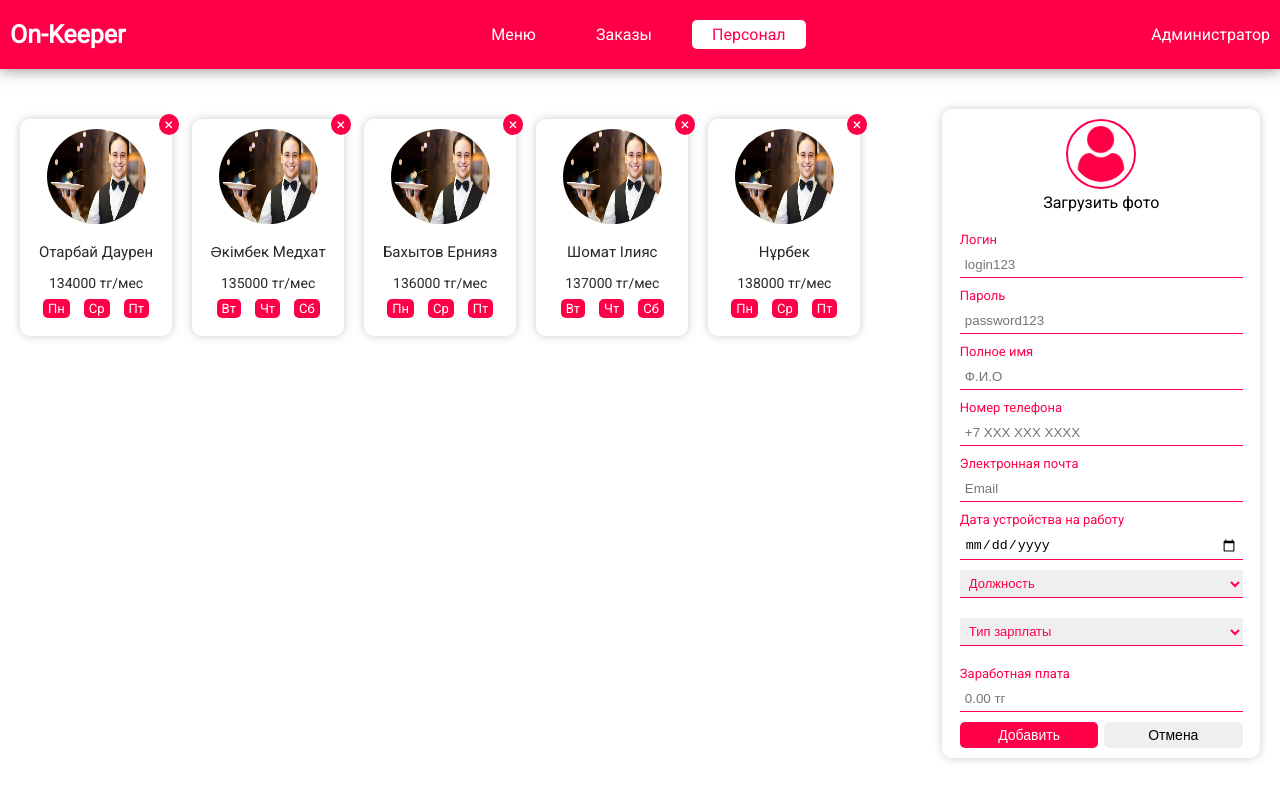
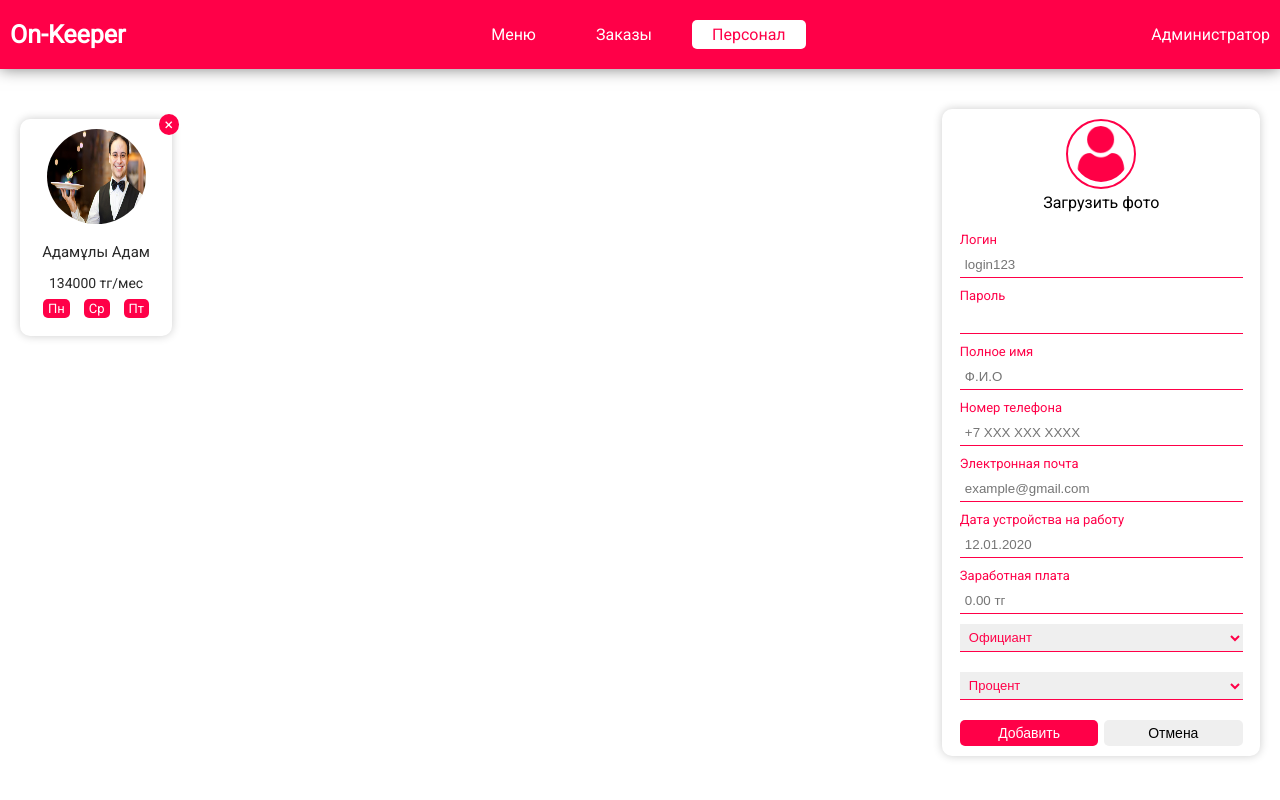
Before and after one commit to Medkhat/onkeeper, a React (Create React App) app: page /personal in a window 1280 px wide. Built offline with nearby package versions, Linux system fonts and the light colour scheme.

Commit message:
Onkeeper App 12.01.2020 5:21

```diff
--- a/src/components/personal/Personal.module.css
+++ b/src/components/personal/Personal.module.css
@@ -35,6 +35,7 @@
 }
 .link {
   text-decoration: none;
+  cursor: pointer;
 }
 .name, .salary{
   color: #292929;
--- a/src/components/personal/PersonalForm.jsx
+++ b/src/components/personal/PersonalForm.jsx
@@ -7,7 +7,13 @@ const FormInputs = (props) => {
     <div className={p.form_input}>
       <label>
         {props.label} <br />
-        <input onChange={props.onchangeEvent} type={props.type} placeholder={props.placeholder} />
+        <input
+          onChange={props.onchangeEvent}
+          type={props.type}
+          placeholder={props.placeholder}
+          data-action={props.dataActionType}
+          value={props.value}
+        />
       </label>
     </div>
   )
@@ -19,19 +25,42 @@ const SelectOption = (props) => {
 
 const PersonalForm = (props) => {
 
-  let onAddNewEmplayee = () => {
-    props.addNewEmplayee()
+  let onAddNewEmployee = () => {
+    props.addNewEmployee()
   }
 
-  let onChangeNameInput = (e) => {
-    let newEmployeeName = e.target.value
-    props.updateNewEmployeeName(newEmployeeName)
+  let onChangeInputs = (e) => {
+    let newEmployeeActionKey = e.target.value
+    let newEmployeeActionType = e.target.dataset.action
+    props.updateNewEmployeeData(newEmployeeActionType, newEmployeeActionKey)
   }
 
-  let onChangeSalaryInput = (e) => {
-    let newEmployeeSalary = e.target.value
-    props.updateNewEmployeeSalary(newEmployeeSalary)
-  }
+  // let onChangeSalaryInput = (e) => {
+  //   let newEmployeeSalary = e.target.value
+  //   props.updateNewEmployeeSalary(newEmployeeSalary)
+  // }
+
+  const inputProps = [
+    { id: 1, type: "text", placeholder: "login123", label: "Логин", onchangeEvent: onChangeInputs, value: "", dataActionType: "UPDATE_NEW_EMPLOYEE_LOGIN" },
+    { id: 2, type: "password", placeholder: "", label: "Пароль", onchangeEvent: onChangeInputs, value: "", dataActionType: "UPDATE_NEW_EMPLOYEE_PASSWORD" },
+    { id: 3, type: "text", placeholder: "Ф.И.О", label: "Полное имя", onchangeEvent: onChangeInputs, value: props.newEmployeeName, dataActionType: "UPDATE_NEW_EMPLOYEE_NAME" },
+    { id: 4, type: "text", placeholder: "+7 XXX XXX XXXX", label: "Номер телефона", onchangeEvent: onChangeInputs, value: "", dataActionType: "UPDATE_NEW_EMPLOYEE_PHONE" },
+    { id: 5, type: "text", placeholder: "example@gmail.com", label: "Электронная почта", onchangeEvent: onChangeInputs, value: "", dataActionType: "UPDATE_NEW_EMPLOYEE_EMAIL" },
+    { id: 6, type: "text", placeholder: "12.01.2020", label: "Дата устройства на работу", onchangeEvent: onChangeInputs, value: "", dataActionType: "UPDATE_NEW_EMPLOYEE_EMPLOYMENT_DATE" },
+    { id: 7, type: "number", placeholder: "0.00 тг", label: "Заработная плата", onchangeEvent: onChangeInputs, value: props.newEmployeeSalary, dataActionType: "UPDATE_NEW_EMPLOYEE_SALARY" },
+  ]
+
+  let formInputs = inputProps.map(item => {
+    return <FormInputs
+      type={item.type}
+      placeholder={item.placeholder}
+      dataActionType={item.dataActionType}
+      onchangeEvent={item.onchangeEvent}
+      label={item.label}
+      key={item.id}
+      value={item.value}
+    />
+  })
 
   return (
     <div className={p.personal_form}>
@@ -43,27 +72,19 @@ const PersonalForm = (props) => {
             <input type="file" style={{ display: "none" }} />
           </label>
         </div>
-        <FormInputs type="text" placeholder="login123" label="Логин" />
-        <FormInputs type="password" placeholder="password123" label="Пароль" />
-        <FormInputs onchangeEvent={onChangeNameInput} type="text" placeholder="Ф.И.О" label="Полное имя" />
-        <FormInputs type="number" placeholder="+7 XXX XXX XXXX" label="Номер телефона" />
-        <FormInputs type="email" placeholder="Email" label="Электронная почта" />
-        <FormInputs type="date" label="Дата устройства на работу" />
-        <select className={p.form_select} name="person_position" id="">
-          <option selected>Должность</option>
+        {formInputs}
+        <select className={p.form_select} defaultValue="Должность" name="person_position">
           <SelectOption value="waiter" option="Официант" />
           <SelectOption value="security" option="Охрана" />
           <SelectOption value="cook" option="Повар" />
         </select>
-        <select className={p.form_select} name="salary_type" id="">
-          <option selected>Тип зарплаты</option>
+        <select className={p.form_select} defaultValue="Тип зарплаты" name="salary_type">
           <SelectOption value="percent" option="Процент" />
           <SelectOption value="hourly" option="Часовой" />
           <SelectOption value="monthly" option="Месячный" />
         </select>
-        <FormInputs type="number" onchangeEvent={onChangeSalaryInput} placeholder="0.00 тг" label="Заработная плата" />
         <div className={p.form_btn}>
-          <button type="button" onClick={onAddNewEmplayee} className={p.add}>Добавить</button>
+          <button type="button" onClick={onAddNewEmployee} className={p.add}>Добавить</button>
           <button type="reset" className={p.reset}>Отмена</button>
         </div>
       </form>
--- a/src/components/personal/PersonalFormContainer.jsx
+++ b/src/components/personal/PersonalFormContainer.jsx
@@ -1,23 +1,22 @@
 import {
-  updateNewEmployeeNameCreator,
-  addNewEmployeeCreator,
-  updateNewEmployeeSalaryCreator
+  addNewEmployeeAC,
+  universalAC
 } from '../../data/personal-reducer'
 import PersonalForm from './PersonalForm'
 import { connect } from 'react-redux'
 
-let mapStateToProps = (state) => ({})
+let mapStateToProps = (state) => ({
+  newEmployeeName: state.personalReducer.newEmployeeName,
+  newEmployeeSalary: state.personalReducer.newEmployeeSalary
+})
 
 let mapDispatchToProps = (dispatch) => {
   return {
-    updateNewEmployeeSalary: (newEmployeeSalary) => {
-      dispatch(updateNewEmployeeSalaryCreator(newEmployeeSalary))
+    updateNewEmployeeData: (type, newEmployeeActionKey) => {
+      dispatch(universalAC(type, newEmployeeActionKey))
     },
-    updateNewEmployeeName: (newEmployeeName) => {
-      dispatch(updateNewEmployeeNameCreator(newEmployeeName))
-    },
-    addNewEmplayee: () => {
-      dispatch(addNewEmployeeCreator())
+    addNewEmployee: () => {
+      dispatch(addNewEmployeeAC())
     },
   }
 }
--- a/src/components/personal/PersonalItem.jsx
+++ b/src/components/personal/PersonalItem.jsx
@@ -1,6 +1,5 @@
 import React from 'react'
 import p from './Personal.module.css'
-import { NavLink } from 'react-router-dom'
 
 const WorkingDays = (props) => {
   return <span>{props.working_days}</span>
@@ -12,14 +11,14 @@ const PersonalItem = (props) => {
   })
   return (
     <div className={p.card}>
-      <NavLink to={`/personal/${props.href}`} className={p.link}>
+      <div className={p.link}>
         <img src={props.img} className={p.img} alt="USER_AVA" />
         <p className={p.name}>{props.fullName}</p>
         <p className={p.salary}>{props.salary} тг/мес</p>
         <div className={p.wd}>
           {workingDays}
         </div>
-      </NavLink>
+      </div>
       <span className={p.times}>&times;</span>
     </div>
   )
--- a/src/data/personal-reducer.js
+++ b/src/data/personal-reducer.js
@@ -3,47 +3,28 @@ import waiter from '../img/waiter.jpg'
 const ADD_NEW_EMPLOYEE = "ADD_NEW_EMPLOYEE"
 const UPDATE_NEW_EMPLOYEE_NAME = "UPDATE_NEW_EMPLOYEE_NAME"
 const UPDATE_NEW_EMPLOYEE_SALARY = "UPDATE_NEW_EMPLOYEE_SALARY"
+// const UPDATE_NEW_EMPLOYEE_POSITION = "UPDATE_NEW_EMPLOYEE_POSITION"
+// const UPDATE_NEW_EMPLOYEE_SALARY_TYPE = "UPDATE_NEW_EMPLOYEE_SALARY_TYPE"
 
 let initialState = {
   personal: [
     {
       id: 1,
-      fullName: 'Отарбай Даурен',
+      img: waiter,
+      fullName: 'Адамұлы Адам',
+      login: "adam01",
+      password: "12345",
+      phoneNumber: "+7 707 691 9131",
+      email: "adam@gmail.com",
+      employmentDate: "12.01.2020",
       salary: 134000,
       working_days: ['Пн', 'Ср', 'Пт'],
-      img: waiter
-    },
-    {
-      id: 2,
-      fullName: 'Әкімбек Медхат',
-      salary: 135000,
-      working_days: ['Вт', 'Чт', 'Сб'],
-      img: waiter
-    },
-    {
-      id: 3,
-      fullName: 'Бахытов Ернияз',
-      salary: 136000,
-      working_days: ['Пн', 'Ср', 'Пт'],
-      img: waiter
-    },
-    {
-      id: 4,
-      fullName: 'Шомат Ілияс',
-      salary: 137000,
-      working_days: ['Вт', 'Чт', 'Сб'],
-      img: waiter
-    },
-    {
-      id: 5,
-      fullName: 'Нұрбек',
-      salary: 138000,
-      working_days: ['Пн', 'Ср', 'Пт'],
-      img: waiter
-    },
+      position: "waiter",
+      salaryType: "monthly"
+    }
   ],
   newEmployeeName: "",
-  newEmployeeSalary: 0,
+  newEmployeeSalary: ""
 }
 
 const personalReducer = (state = initialState, action) => {
@@ -59,34 +40,31 @@ const personalReducer = (state = initialState, action) => {
       return {
         ...state,
         personal: [...state.personal, newEmployee],
-        newEmployeeName: '',
-        newEmployeeSalary: ''
+        newEmployeeName: "",
+        newEmployeeSalary: ""
       }
     case UPDATE_NEW_EMPLOYEE_NAME:
       return {
         ...state,
-        newEmployeeName: action.fullName
+        newEmployeeName: action.objKey
       }
     case UPDATE_NEW_EMPLOYEE_SALARY:
       return {
         ...state,
-        newEmployeeSalary: action.salary
+        newEmployeeSalary: action.objKey
       }
     default:
       return state
   }
 }
 
-export const addNewEmployeeCreator = () => ({
+export const addNewEmployeeAC = () => ({
   type: ADD_NEW_EMPLOYEE
 })
-export const updateNewEmployeeNameCreator = (name) => ({
-  type: UPDATE_NEW_EMPLOYEE_NAME,
-  fullName: name
-})
-export const updateNewEmployeeSalaryCreator = (salary) => ({
-  type: UPDATE_NEW_EMPLOYEE_SALARY,
-  salary: salary
+export const universalAC = (type, objKey) => ({
+  type: type,
+  objKey: objKey
 })
 
+
 export default personalReducer
--- a/src/data/redux-store.js
+++ b/src/data/redux-store.js
@@ -2,10 +2,7 @@ import { createStore, combineReducers } from "redux";
 import menuReducer from "./menu-reducer";
 import personalReducer from "./personal-reducer";
 
-let reducers = combineReducers({
-  menuReducer: menuReducer,
-  personalReducer: personalReducer
-})
+let reducers = combineReducers({ menuReducer, personalReducer })
 
 let store = createStore(reducers)
 
```
